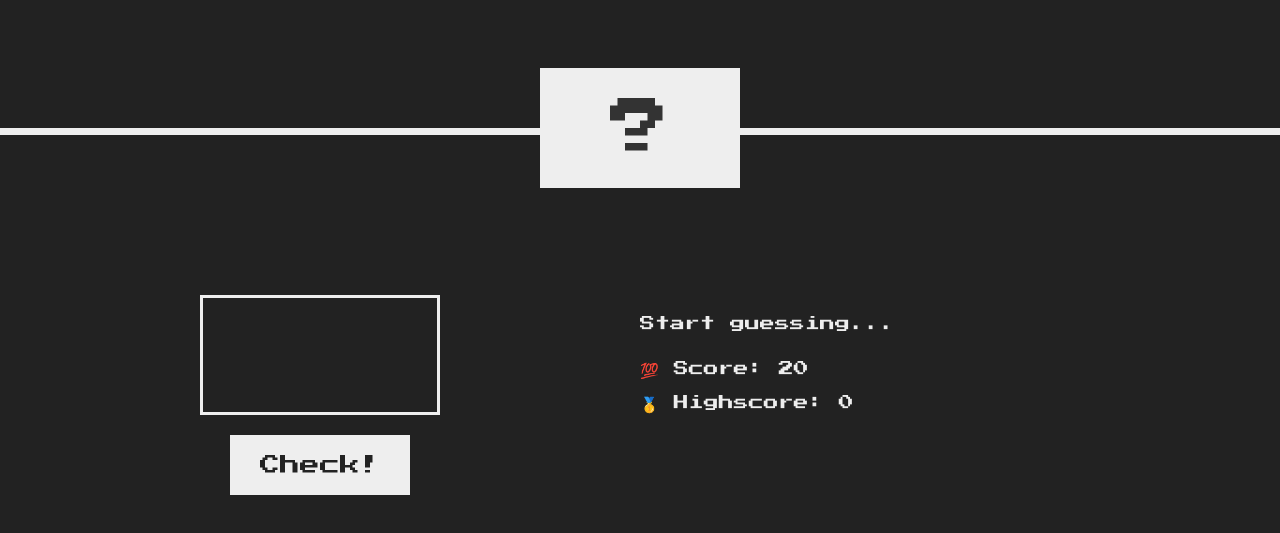
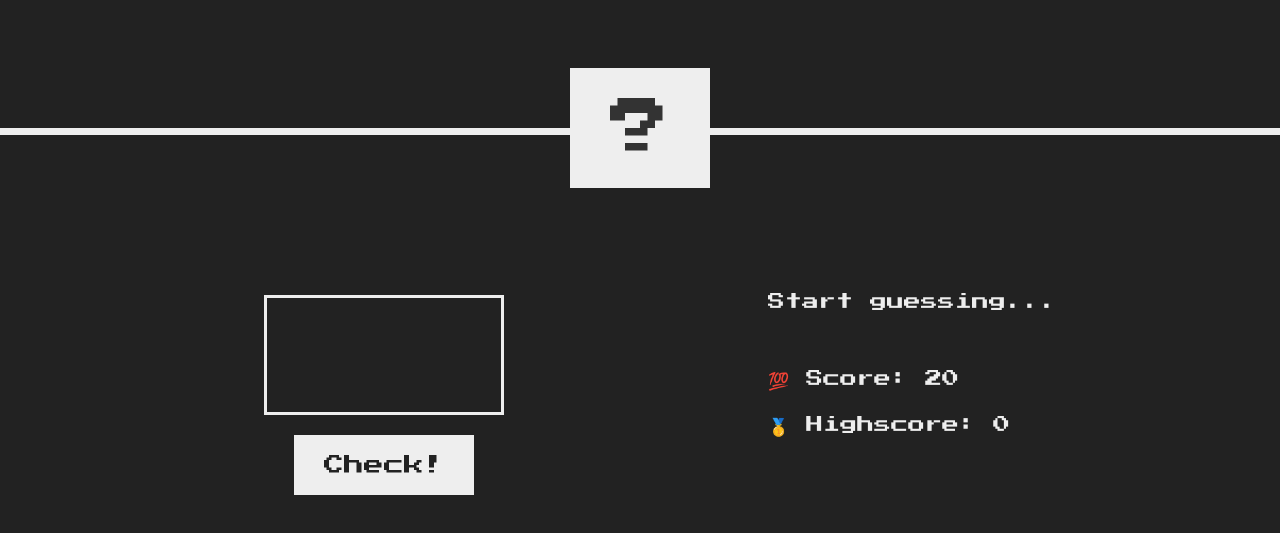
Before and after one commit to cozocozy/guess-my-number, a plain HTML site: page index.html in a window 1280 px wide. Shown: the part 175-708 px from the top of the page. Drawn offline with Linux system fonts and the light colour scheme.

Commit message:
update desktop version

```diff
--- a/style.css
+++ b/style.css
@@ -137,7 +137,7 @@ h1 {
   }
 
   .number {
-    width: 20rem;
+    width: 14rem;
     padding: 3rem 0rem;
   }
 
@@ -145,7 +145,15 @@ h1 {
     font-size: 2rem;
     padding:2rem 3rem;
   }
+  .left {
+    width: 60%;
+  }
   .right {
-    font-size: 1.5rem;
+    font-size: 1.7rem;
+    width: 40%;
+  }
+  .label-score {
+    padding-top: 3rem;
+    padding-bottom: 1rem;
   }
 }
```
